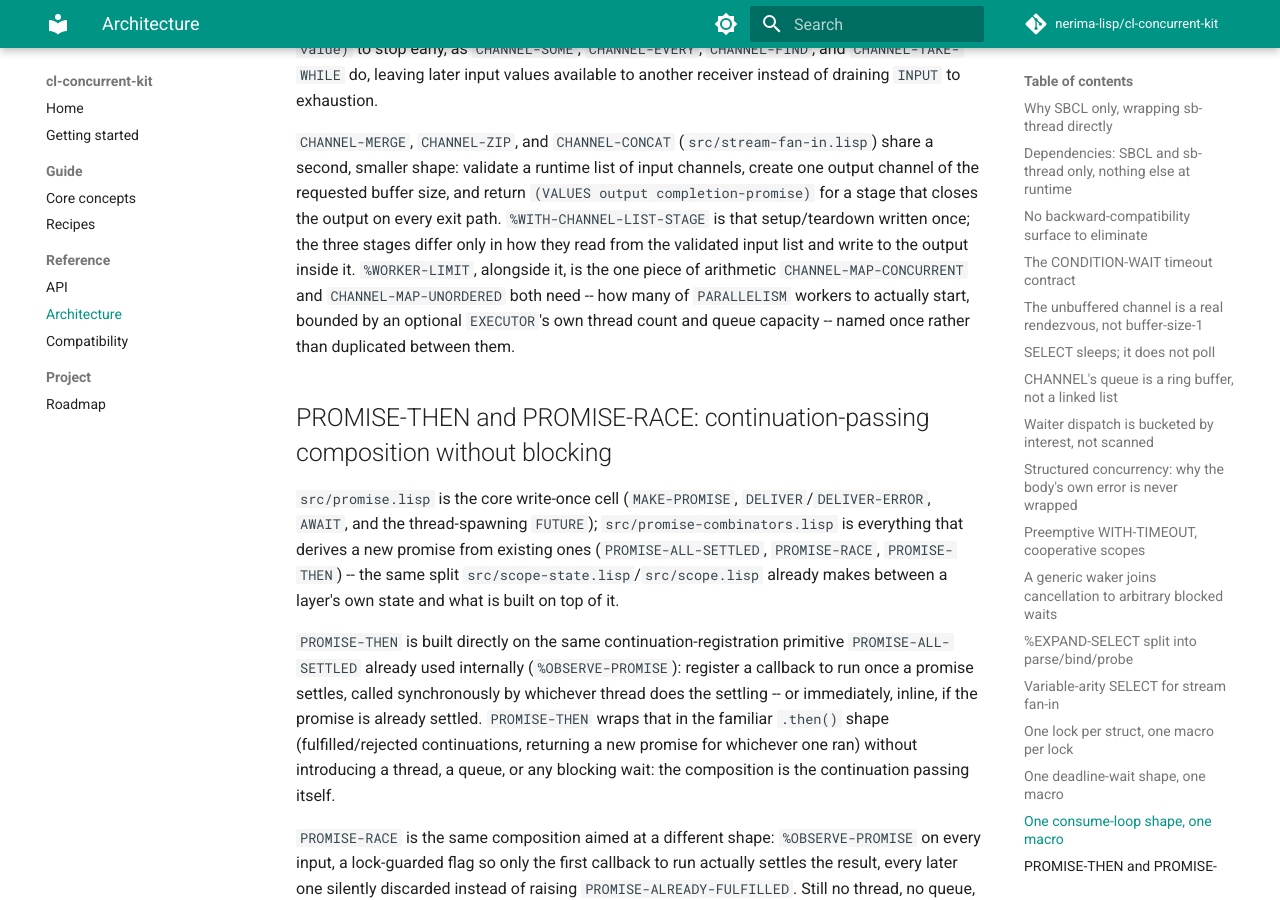
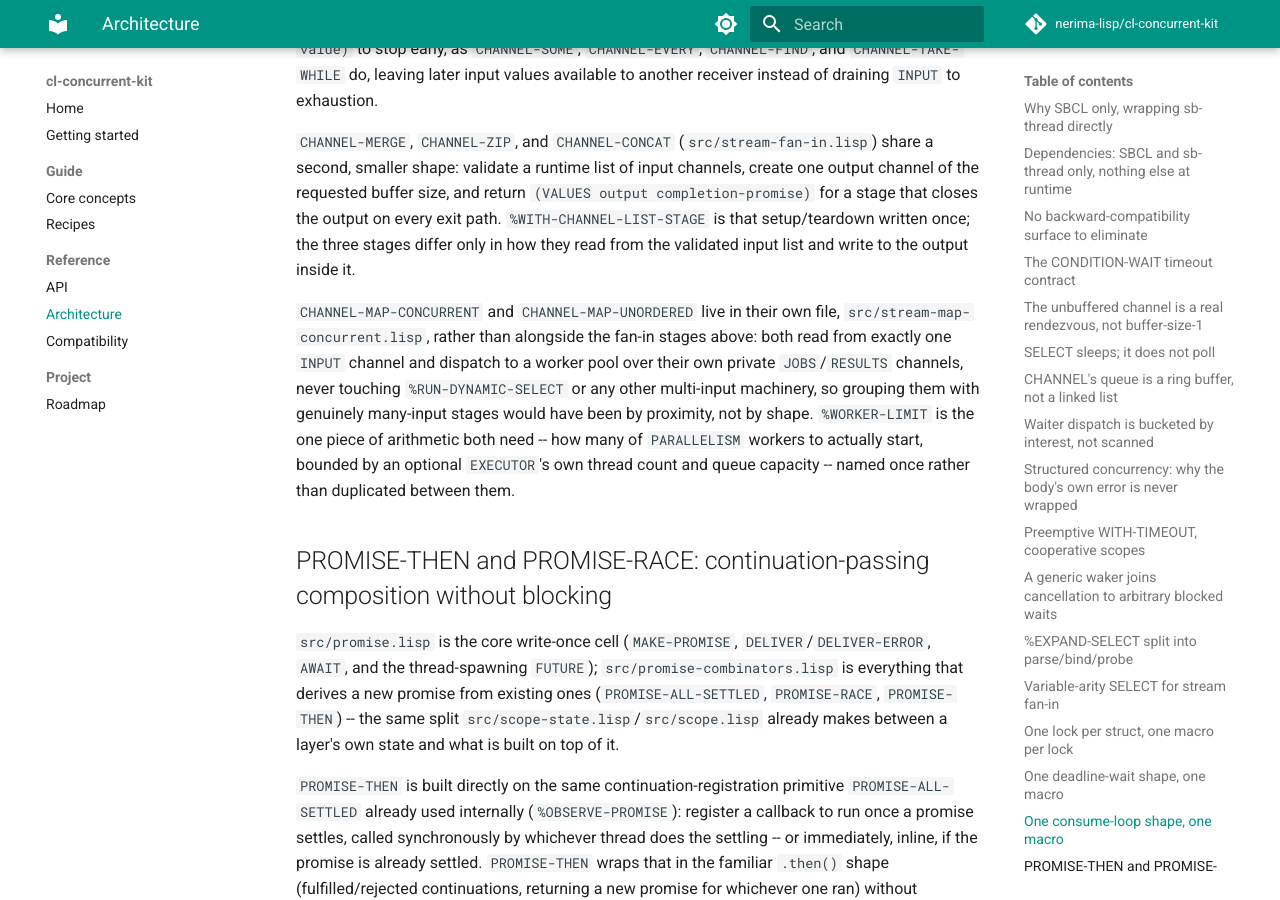
Before and after one commit to nerima-lisp/cl-concurrent-kit, an MkDocs documentation site: the page built from docs/src/reference/architecture.md, in a window 1280 px wide and 900 px high, scrolled down 6836 px. Built offline with MkDocs 1.6.1 and Material for MkDocs 9.7.7, drawn with Linux system fonts in a browser that asks for light colours; comment, search, counter and statistics services are not loaded.

Commit message:
refactor: split CHANNEL-MAP-CONCURRENT/UNORDERED out of stream-fan-in.lisp
Neither reads from more than one input channel or touches
%RUN-DYNAMIC-SELECT -- both dispatch to a worker pool over their own private
JOBS/RESULTS channels instead -- so grouping them with the genuinely
many-input fan-in stages (CHANNEL-MERGE, CHANNEL-ZIP, CHANNEL-CONCAT,
CHANNEL-MERGE-MAP, CHANNEL-SWITCH-MAP) was by proximity, not by shape. Moves
them and %WORKER-LIMIT to a new src/stream-map-concurrent.lisp, shrinking
stream-fan-in.lisp from 407 to 238 lines.

```diff
--- a/docs/src/reference/architecture.md
+++ b/docs/src/reference/architecture.md
@@ -322,9 +322,16 @@ create one output channel of the requested buffer size, and return `(VALUES
 output completion-promise)` for a stage that closes the output on every exit
 path. `%WITH-CHANNEL-LIST-STAGE` is that setup/teardown written once; the
 three stages differ only in how they read from the validated input list and
-write to the output inside it. `%WORKER-LIMIT`, alongside it, is the one piece
-of arithmetic `CHANNEL-MAP-CONCURRENT` and `CHANNEL-MAP-UNORDERED` both need --
-how many of `PARALLELISM` workers to actually start, bounded by an optional
+write to the output inside it.
+
+`CHANNEL-MAP-CONCURRENT` and `CHANNEL-MAP-UNORDERED` live in their own file,
+`src/stream-map-concurrent.lisp`, rather than alongside the fan-in stages
+above: both read from exactly one `INPUT` channel and dispatch to a worker
+pool over their own private `JOBS`/`RESULTS` channels, never touching
+`%RUN-DYNAMIC-SELECT` or any other multi-input machinery, so grouping them
+with genuinely many-input stages would have been by proximity, not by
+shape. `%WORKER-LIMIT` is the one piece of arithmetic both need -- how many
+of `PARALLELISM` workers to actually start, bounded by an optional
 `EXECUTOR`'s own thread count and queue capacity -- named once rather than
 duplicated between them.
 
```
Also changed, not shown: 5 other files.
